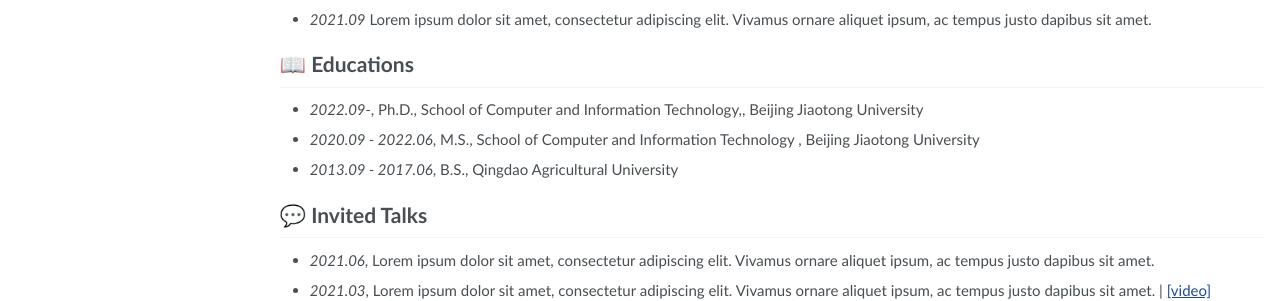
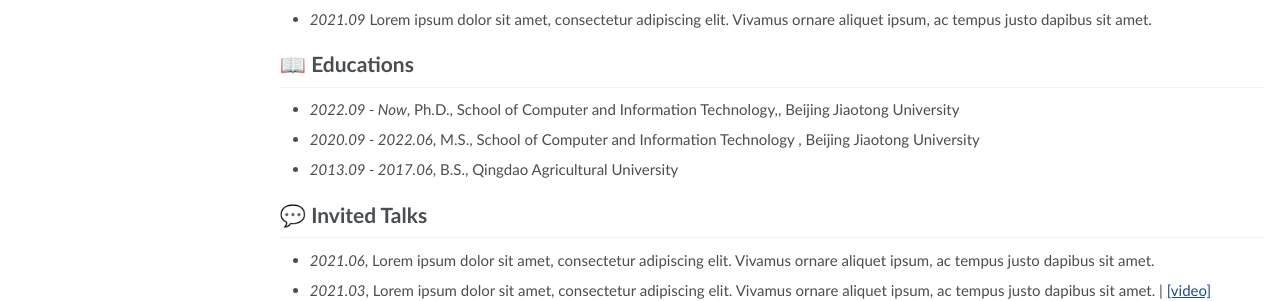
Before and after one commit to Allenpandas/Allenpandas.github.io, a Jekyll site: the page built from _pages/about.md, in a window 1280 px wide and 1359 px high. Shown: the part 1043-1344 px from the top of the window. Built offline with Jekyll 4.4.1, drawn with Linux system fonts in a browser that asks for light colours.

Commit message:
update about

```diff
--- a/_pages/about.md
+++ b/_pages/about.md
@@ -66,7 +66,7 @@
 - *2021.09* Lorem ipsum dolor sit amet, consectetur adipiscing elit. Vivamus ornare aliquet ipsum, ac tempus justo dapibus sit amet.
 
 # 📖 Educations
-- *2022.09-*, Ph.D., School of Computer and Information Technology,, Beijing Jiaotong University
+- *2022.09 - Now*, Ph.D., School of Computer and Information Technology,, Beijing Jiaotong University
 - *2020.09 - 2022.06*, M.S., School of Computer and Information Technology , Beijing Jiaotong University
 - *2013.09 - 2017.06*, B.S., Qingdao Agricultural University
 
```
